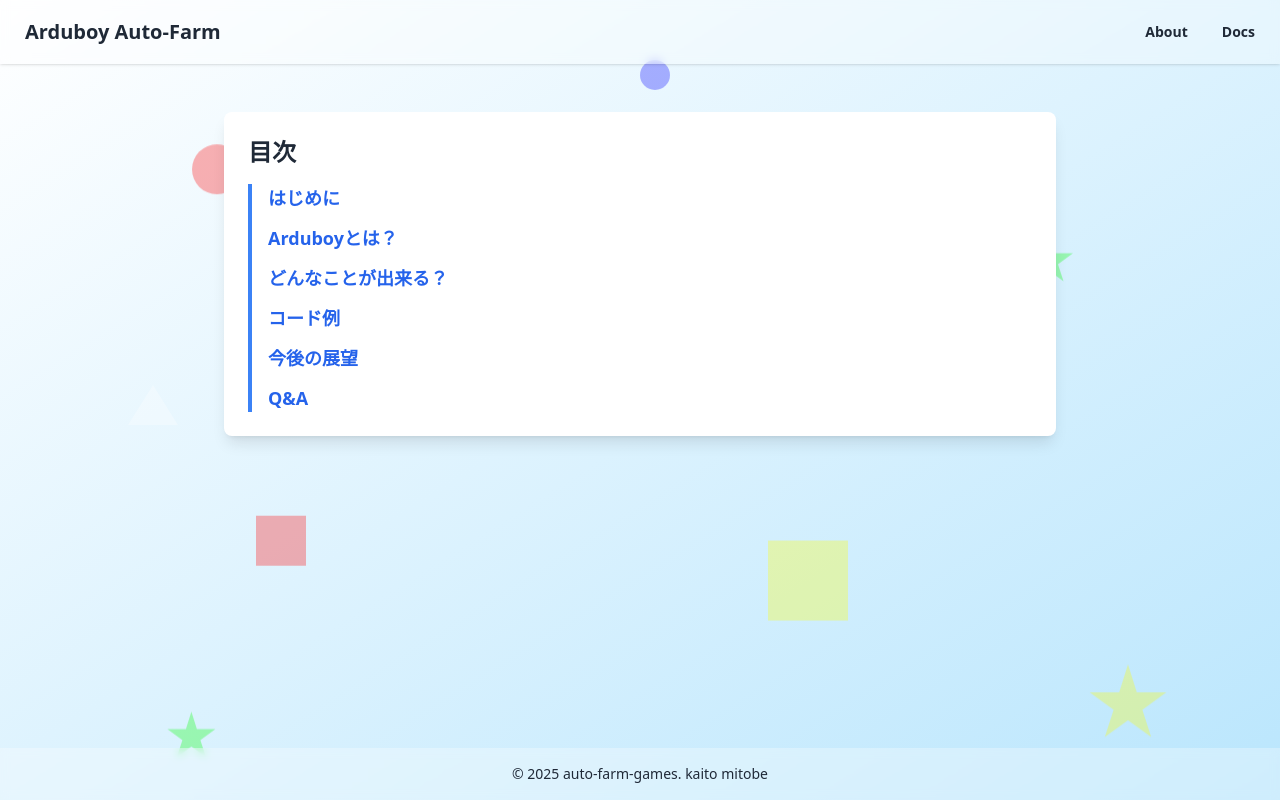
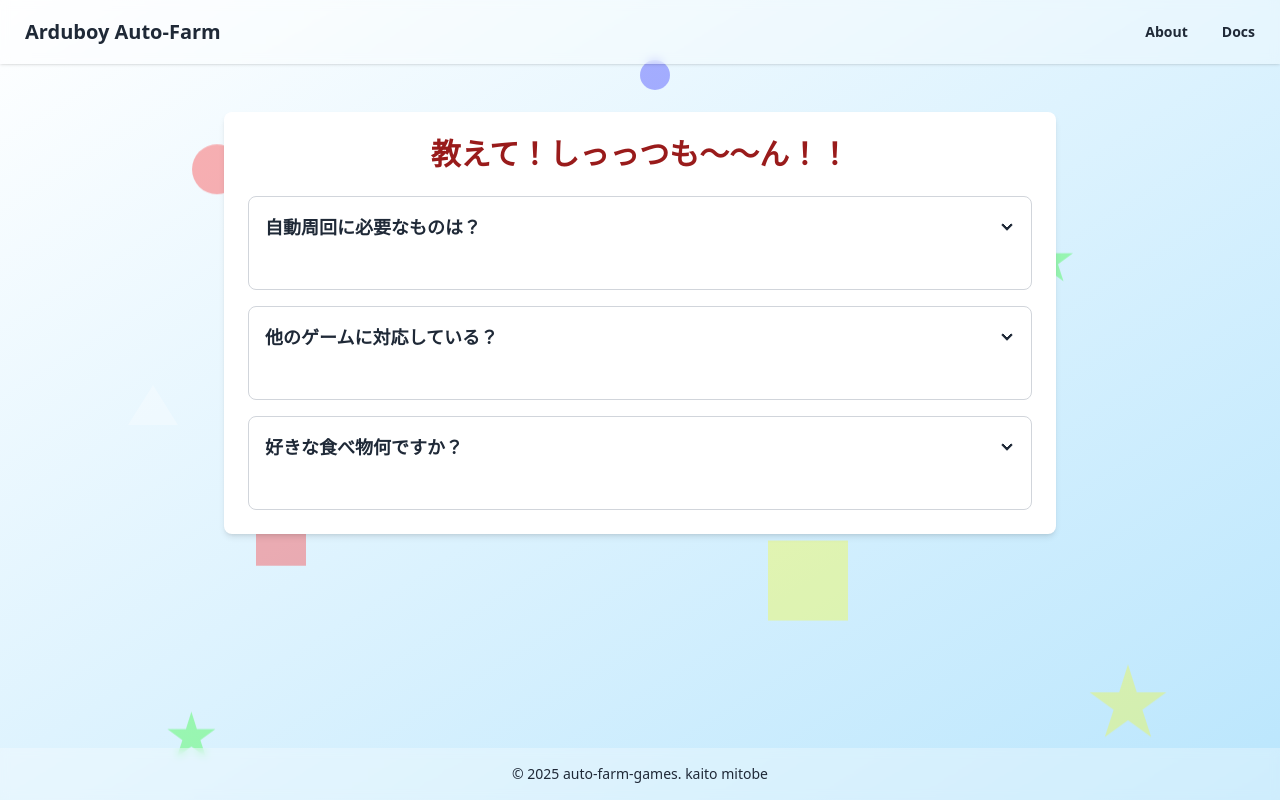
Before and after one commit to mitobekaito/auto-farm-games, a React (Vite) app: page / in a window 1280 px wide. Built offline with nearby package versions, Linux system fonts and the light colour scheme; the HTML template or start-up script is replaced by a standard one.

Commit message:
FAQ機能追加（解答は後でもっと追加予定）

```diff
--- a/package.json
+++ b/package.json
@@ -15,7 +15,8 @@
   },
   "dependencies": {
     "react": "^18.2.0",
-    "react-dom": "^18.2.0"
+    "react-dom": "^18.2.0",
+    "react-syntax-highlighter": "^15.6.1"
   },
   "devDependencies": {
     "@eslint/js": "^9.19.0",
--- a/src/App.tsx
+++ b/src/App.tsx
@@ -6,8 +6,9 @@
 import Footer from "./components/Footer";
 
 //デバック用のインポート（後でPagesに入れる。）
-import HeroSection from "./components/HeroSection";
-import Features from "./components/Features";
+// import HeroSection from "./components/HeroSection";
+// import Features from "./components/Features";
+import FAQ from "./components/FAQ";
 
 function App() {
   return (
@@ -73,7 +74,8 @@
         <Header />
         <main className="flex-grow container mx-auto p-4">
           {/* <HeroSection /> */}
-          <Features />
+          {/* <Features /> */}
+          <FAQ />
         </main>
         <Footer />
       </div>
--- a/src/components/FAQ.tsx
+++ b/src/components/FAQ.tsx
@@ -1 +1,42 @@
-//FAQ
+import React from "react";
+
+const FAQ: React.FC = () => {
+  const faqs = [
+    {
+      question: "自動周回に必要なものは？",
+      answer:
+        "ArduboyとArduino IDE、Switch用のケーブルなどが必要です。詳細はDocsをご覧ください。",
+    },
+    {
+      question: "他のゲームに対応している？",
+      answer: "有志の方たちが作成したライブラリがNintendoSwitch用以外にもあるのでそれ次第です。",
+    },
+    {
+      question: "好きな食べ物何ですか？",
+      answer: "ポケモンカード",
+    },
+  ];
+
+  return (
+    <section className="py-8 flex justify-center">
+      <div className="w-full md:w-2/3 bg-white shadow-md rounded-lg p-6">
+        <h2 className="text-3xl font-bold mb-6 text-red-800 text-center">教えて！しっっつも～～ん！！</h2>
+        <div className="space-y-4">
+          {faqs.map((faq, idx) => (
+            <div key={idx} className="collapse collapse-arrow border border-gray-300 rounded-lg bg-white">
+              <input type="checkbox" className="peer" title="Toggle FAQ" />
+              <div className="collapse-title text-lg font-semibold text-gray-800 peer-checked:bg-gray-100">
+                {faq.question}
+              </div>
+              <div className="collapse-content text-gray-600 text-sm peer-checked:bg-gray-50 p-4 rounded-b-lg">
+                {faq.answer}
+              </div>
+            </div>
+          ))}
+        </div>
+      </div>
+    </section>
+  );
+};
+
+export default FAQ;
--- a/src/components/Features.tsx
+++ b/src/components/Features.tsx
@@ -1,3 +1,4 @@
+//特徴説明するためのコンポーネント（目次）
 import React from "react";
 
 const Features: React.FC = () => {
```
Also changed, not shown: 1 other file (tests, documents, lock files or other folders).
